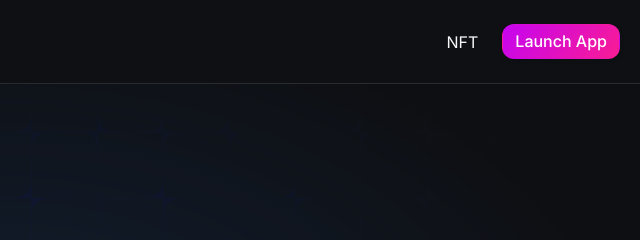
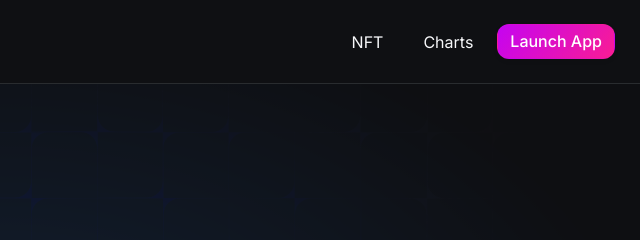
Before and after one commit to meta-money/meta-money.github.io, a plain HTML site: page index.html in a window 1280 px wide. Shown: the top 240 px of the page, 640-1280 px from the left. Drawn offline with Linux system fonts and the light colour scheme; a web font is replaced by a local one.

Commit message:
Charts link added

```diff
--- a/index.html
+++ b/index.html
@@ -57,10 +57,20 @@
                      </a>
                   </span>
                </button>
+               <button tabindex="0" class="menu__StyledMenu-fwNoCx gEtnjK">
+                  <span class="menu__StyledMenuItem-czmhgk koCkXD">
+                     <a href="./info" class="menu__StyledExternalLink-kUUSez laegJf">
+                        <p class="menu__StyledTitle-ebkWXa jiTCwX">Charts</p>
+                     </a>
+                  </span>
+               </button>
                <a target="_blank" href="./app" class="header__StyledTradeLink-fHyhnk enlMhC" style="background: linear-gradient(128.17deg, rgb(189, 0, 255) -14.78%, rgb(255, 31, 138) 110.05%); color: white;">Launch App</a>
             </nav>
             <div class="Navigation__MobileWrapper-sc-1hbj8tt-4 lelbMI2">
                <a target="_blank" href="./nft" class="pages__StyledTradeLink-dlZdhf llhiwP" style="background: linear-gradient(128.17deg, rgb(189, 0, 255) -14.78%, rgb(255, 31, 138) 110.05%); color: white;">NFT</a>
+            </div>
+            <div class="Navigation__MobileWrapper-sc-1hbj8tt-4 lelbMI2" style="padding-left: 5px;">
+               <a target="_blank" href="./info" class="pages__StyledTradeLink-dlZdhf llhiwP" style="background: linear-gradient(128.17deg, rgb(189, 0, 255) -14.78%, rgb(255, 31, 138) 110.05%); color: white;">Charts</a>
             </div>
          </header>
          <span class="pages__BGCard-jXSgXX cpWGiZ"><span class="utils__CardGlimmerImage-jxqHfr dYTflc"></span><span class="utils__CardBGImage-dxfoav MvaPk"></span></span>
```
